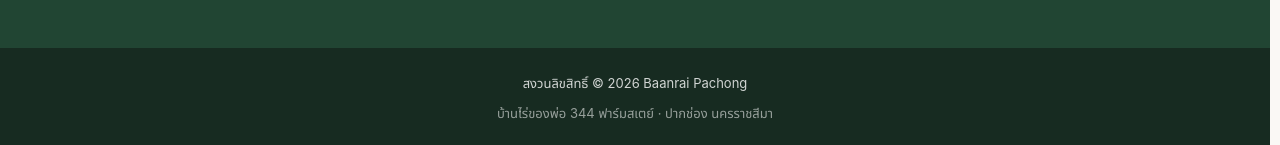
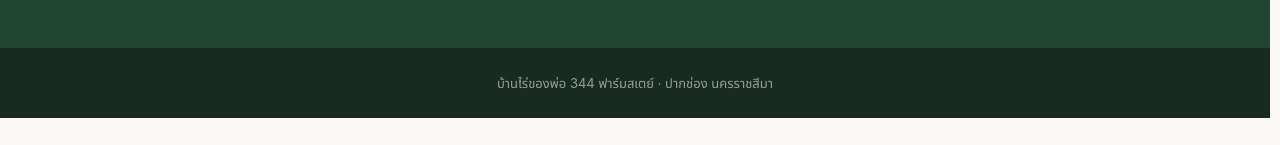
Before and after one commit to arm89400-hue/banrai, a React (Vite) app in the folder frontend/: page /rooms/1 in a window 1280 px wide. Shown: the part 1073-1218 px from the top of the page. After the commit the page ends 1191 px from the top, so only its background shows below. Built offline with nearby package versions, Linux system fonts and the light colour scheme; no server answers; a web font is replaced by a local one.

Commit message:
Footer: remove the copyright line

```diff
--- a/frontend/src/components/Footer.css
+++ b/frontend/src/components/Footer.css
@@ -162,8 +162,6 @@
 }
 .footer__legal p {
   margin: 0;
-}
-.footer__legal p + p {
   color: var(--on-dark-muted);
 }
 
--- a/frontend/src/components/Footer.jsx
+++ b/frontend/src/components/Footer.jsx
@@ -21,7 +21,6 @@ const PHONE_PATH = 'M5 4h4l2 5-2.5 1.5a11 11 0 0 0 5 5L15 13l5 2v4a2 2 0 0 1-2 2
 export default function Footer() {
   const { user } = useAuth();
   const { t, lang } = useLang();
-  const year = new Date().getFullYear();
   const contact = useContact();
 
   return (
@@ -99,7 +98,6 @@ export default function Footer() {
       </div>
 
       <div className="footer__legal">
-        <p>{t('footer.copyright', { year })}</p>
         <p>
           <span lang="th">{THAI_NAME}</span> · {t('footer.address')}
         </p>
--- a/frontend/src/i18n/strings.js
+++ b/frontend/src/i18n/strings.js
@@ -197,7 +197,6 @@ export const STRINGS = {
     'footer.contact': 'ติดต่อเรา',
     'footer.aboutUs': 'เกี่ยวกับเรา',
     'footer.bookRoom': 'จองห้องพัก',
-    'footer.copyright': 'สงวนลิขสิทธิ์ © {year} Baanrai Pachong',
     'footer.address': 'ปากช่อง นครราชสีมา',
     'footer.findUs': 'ติดตามเรา',
 
@@ -485,7 +484,6 @@ export const STRINGS = {
     'footer.contact': 'Contact us',
     'footer.aboutUs': 'About us',
     'footer.bookRoom': 'Book a room',
-    'footer.copyright': 'All material herein © {year} Baanrai Pachong. All rights reserved.',
     'footer.address': 'Pak Chong, Nakhon Ratchasima, Thailand',
     'footer.findUs': 'Find us on',
 
```
